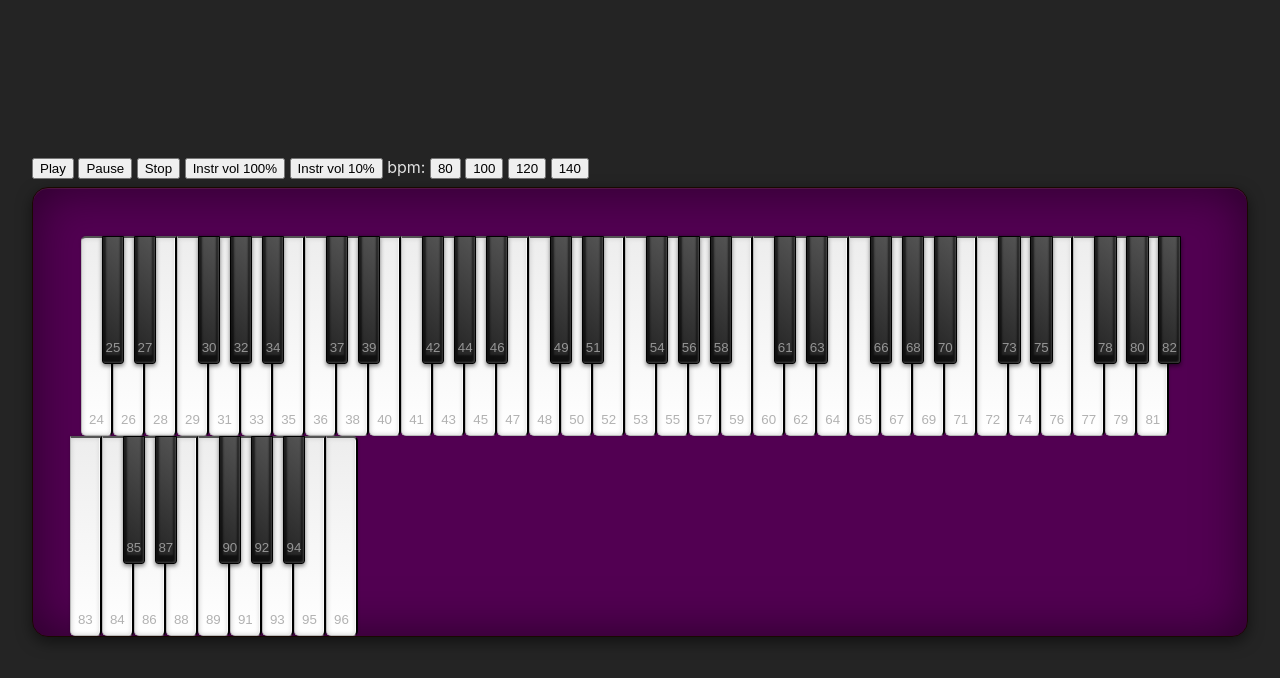
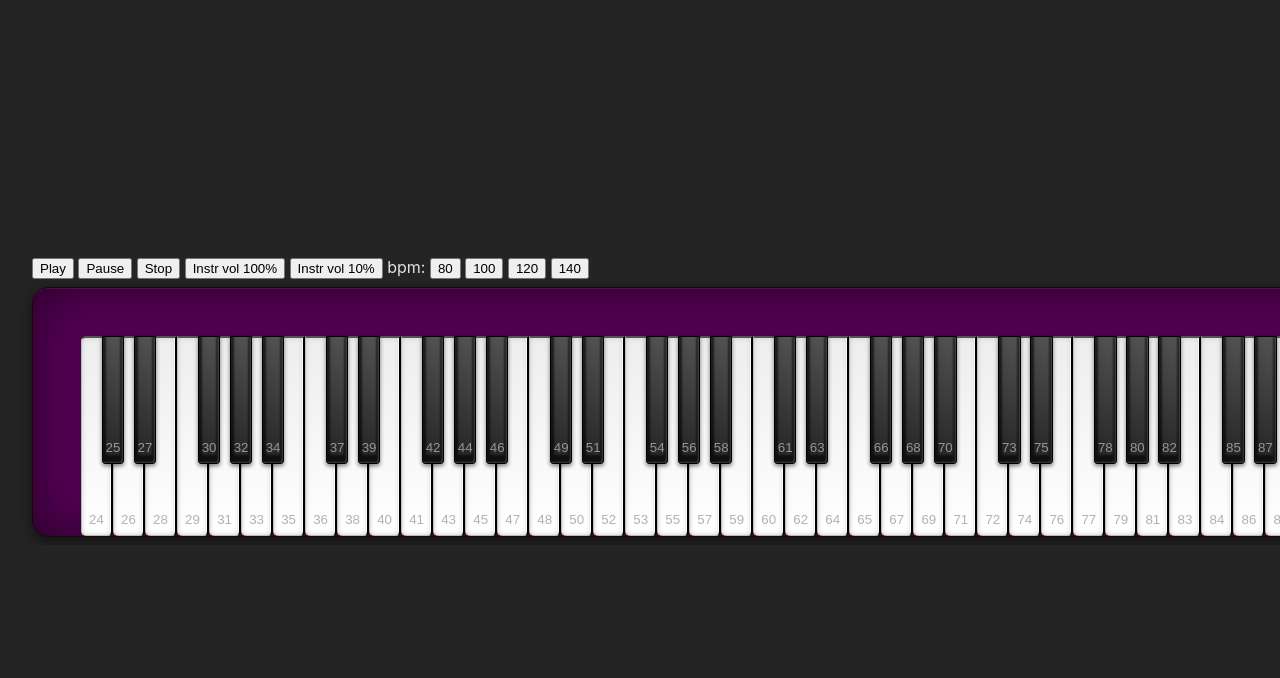
Before and after one commit to alfedukovich/js-sampler, a website built with Vite: page index.html in a window 1280 px wide. Built offline with nearby package versions, Linux system fonts and the light colour scheme; no server answers.

Commit message:
demo refactor

```diff
--- a/index.html
+++ b/index.html
@@ -20,7 +20,8 @@
           <button id="bpm120" type="button">120</button>
           <button id="bpm140" type="button">140</button>
         </div>
-      <div class="card">
+      <div class="card-wrap">
+        <div class="card"></div>
       </div>
     </div>
 
--- a/src/scss/_card.scss
+++ b/src/scss/_card.scss
@@ -12,9 +12,23 @@
   --white-80: hsla(0, 0%, 100%, 0.8);
 }
 
+* {
+  box-sizing: border-box;
+}
+
+*:before {
+  box-sizing: border-box;
+}
+
+*:after {
+  box-sizing: border-box;
+}
+
 %black {
   height: 8rem;
   width: 1.4rem;
+  min-width: 1.4rem;
+  max-width: 1.4rem;
   margin: 0 0 0 -.7rem;
   z-index: 2;
   border: 1px solid black;
@@ -26,6 +40,8 @@
 %white {
   height: 12.5rem;
   width: 2rem;
+  min-width: 2rem;
+  max-width: 2rem;
   z-index: 1;
   border-left: 1px solid hsl(0, 0%, 73%);
   border-bottom: 1px solid hsl(0, 0%, 73%);
@@ -36,15 +52,22 @@
   color: var(--black-30);
 }
 
+.card-wrap{
+  position: relative;
+  width: auto;
+  overflow-x: auto;
+  padding: 0 3rem;
+  margin: 0 -3rem;
+}
+
 .card{
   font-family: -apple-system, BlinkMacSystemFont, "Segoe UI", Roboto, Oxygen, Ubuntu, Cantarell, "Open Sans", "Helvetica Neue", sans-serif;
 
   display: flex;
-  flex-wrap: wrap;
+  flex-wrap: nowrap;
 
   position: relative;
   height: auto;
-  width: auto;
 
   margin: 0.5rem auto;
   padding: 3rem 3rem 0 3rem;
@@ -52,6 +75,9 @@
   border-radius: 1rem;
   background-color: var(--keyboard);
   box-shadow: 0 0 50px var(--black-50) inset, 0 1px var(--keyboard-shadow) inset, 0 5px 15px var(--black-50);
+
+  width: 1474px;
+
 
   & button{
     position: relative;
```
